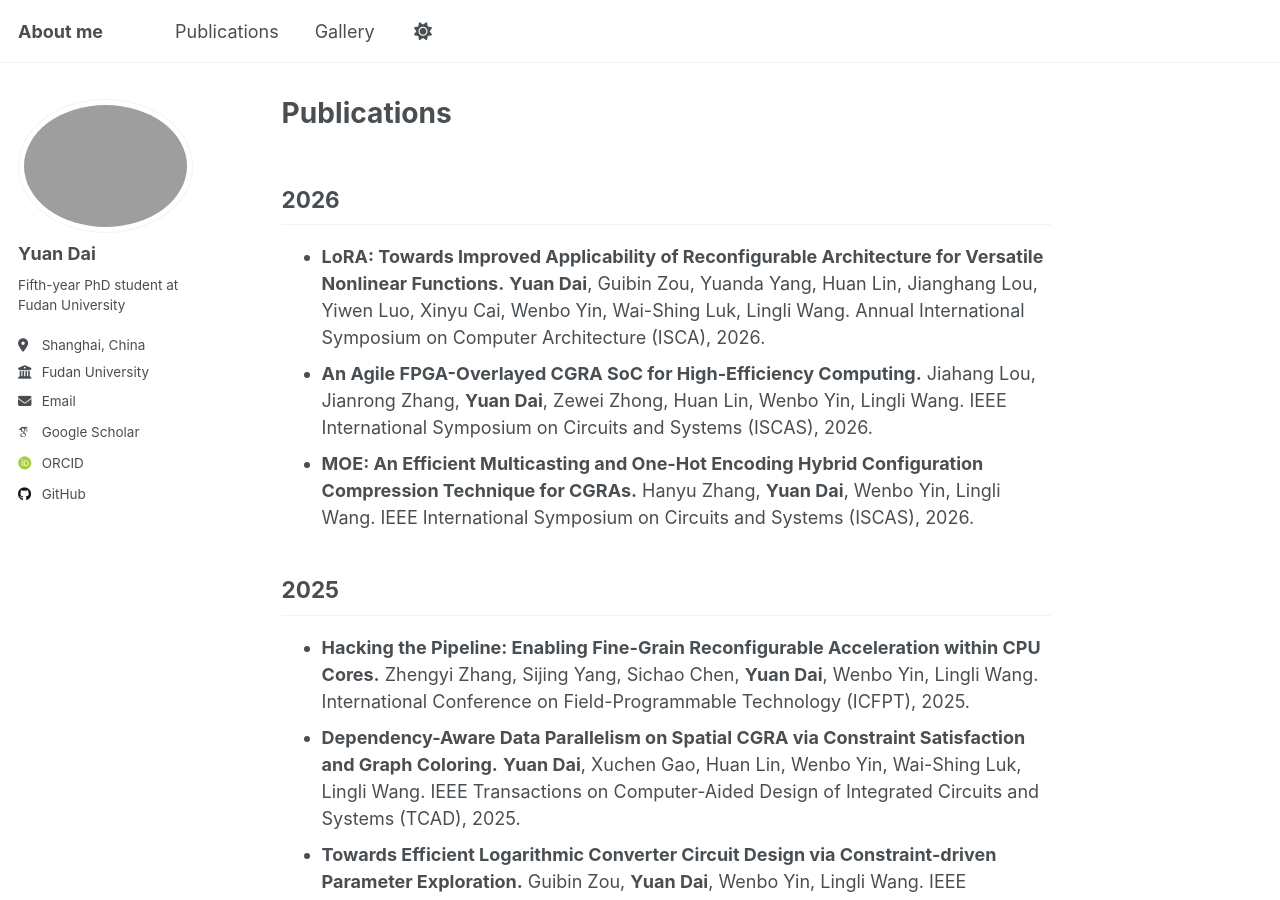
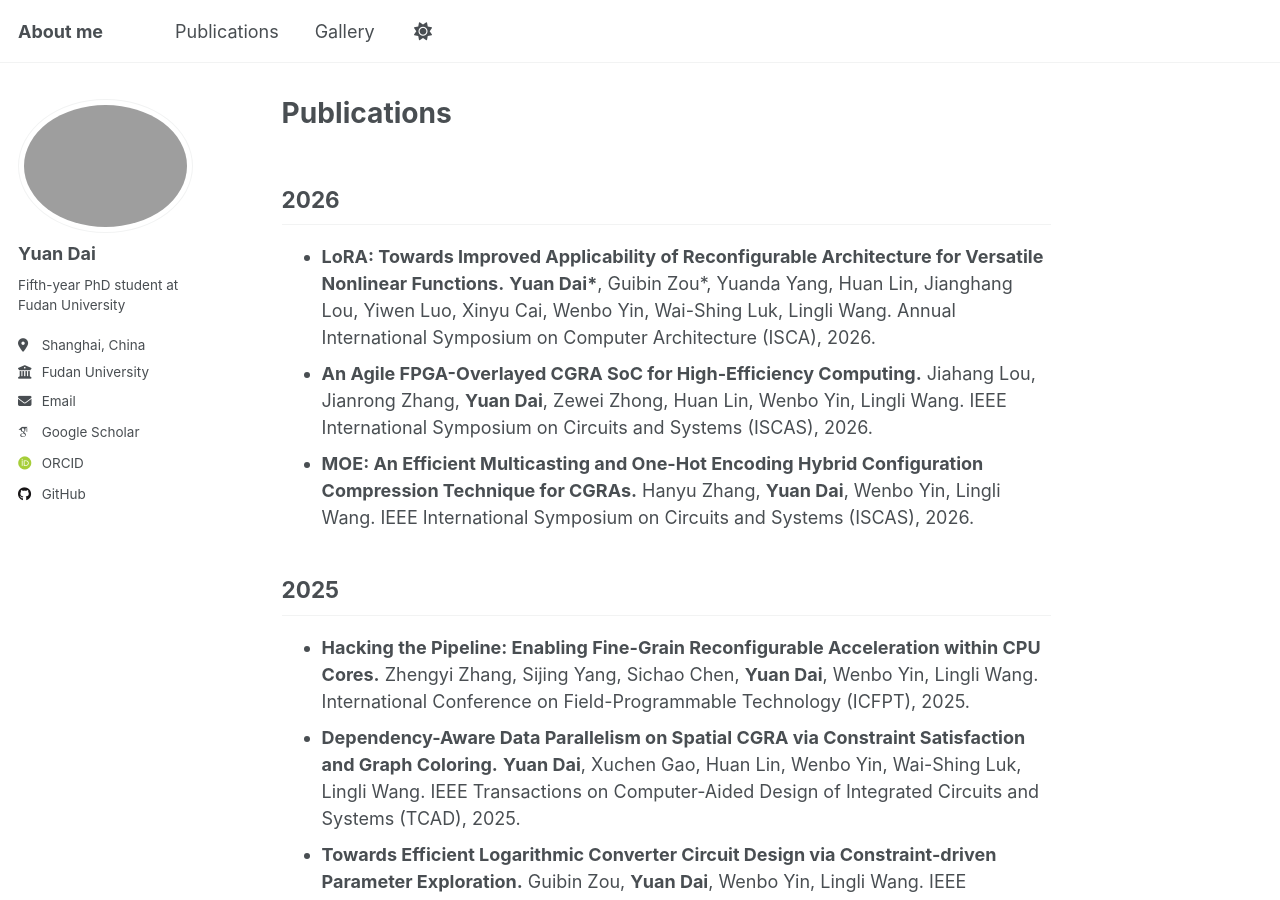
Before and after one commit to Dai-dirk/Dai-dirk.github.io, a Jekyll site: the page built from _pages/publication.md, in a window 1280 px wide and 900 px high. Built offline with Jekyll 4.4.1, drawn with Linux system fonts in a browser that asks for light colours; some web fonts are replaced; comment, search, counter and statistics services are not loaded.

```diff
--- a/_pages/publication.md
+++ b/_pages/publication.md
@@ -6,7 +6,7 @@ layout: single
 ---
 
 ## 2026
-- **LoRA: Towards Improved Applicability of Reconfigurable Architecture for Versatile Nonlinear Functions.** **Yuan Dai**, Guibin Zou, Yuanda Yang, Huan Lin, Jianghang Lou, Yiwen Luo, Xinyu Cai, Wenbo Yin, Wai-Shing Luk, Lingli Wang. Annual International Symposium on Computer Architecture (ISCA), 2026.
+- **LoRA: Towards Improved Applicability of Reconfigurable Architecture for Versatile Nonlinear Functions.** **Yuan Dai\***, Guibin Zou\*, Yuanda Yang, Huan Lin, Jianghang Lou, Yiwen Luo, Xinyu Cai, Wenbo Yin, Wai-Shing Luk, Lingli Wang. Annual International Symposium on Computer Architecture (ISCA), 2026.
 - **An Agile FPGA-Overlayed CGRA SoC for High-Efficiency Computing.** Jiahang Lou, Jianrong Zhang, **Yuan Dai**, Zewei Zhong, Huan Lin, Wenbo Yin, Lingli Wang. IEEE International Symposium on Circuits and Systems (ISCAS), 2026.
 - **MOE: An Efficient Multicasting and One-Hot Encoding Hybrid Configuration Compression Technique for CGRAs.** Hanyu Zhang, **Yuan Dai**, Wenbo Yin, Lingli Wang. IEEE International Symposium on Circuits and Systems (ISCAS), 2026.
 
```
